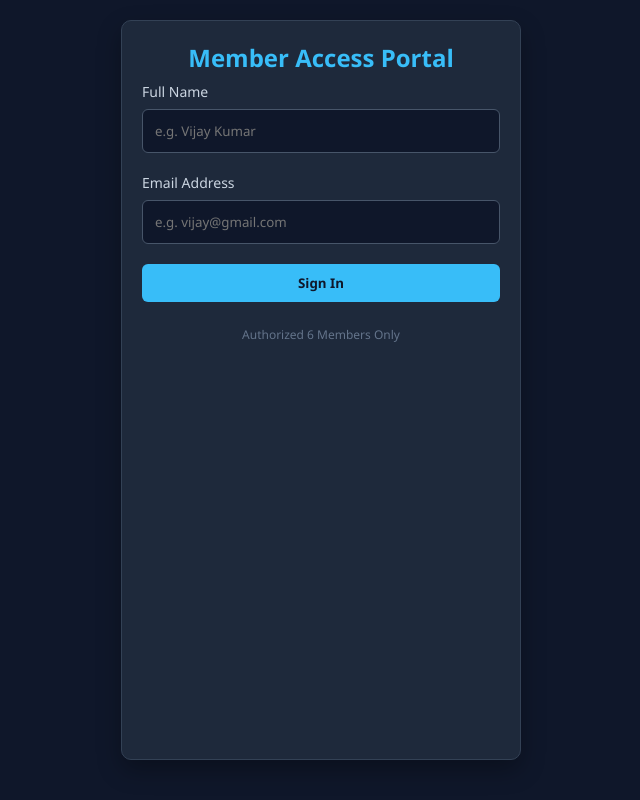
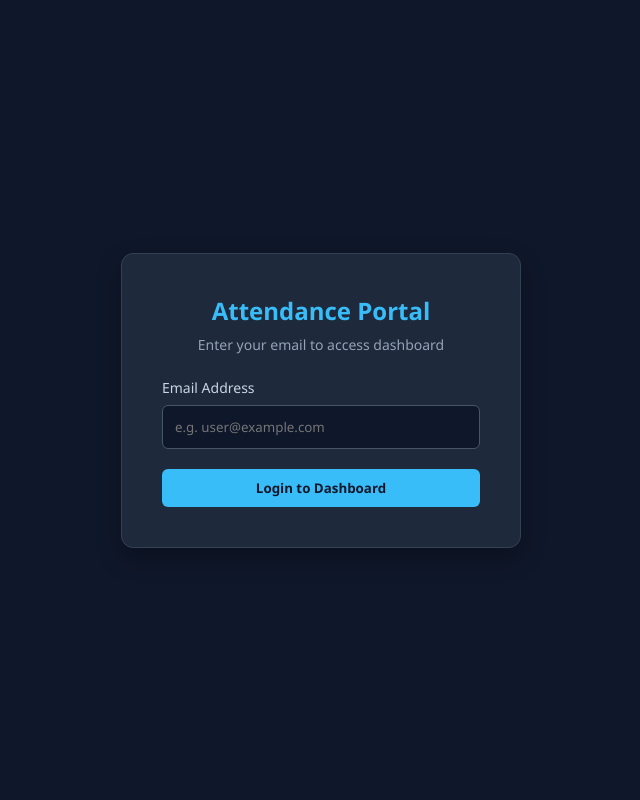
Before and after one commit to pratheeshh583225106064-byte/attendance-system, a Flask app: page / in a window 1280 px wide. Shown: the whole page, without its empty margins (319-959 px from the left). Run offline with Flask 3, Linux system fonts and the light colour scheme.

Commit message:
Update login.html

```diff
--- a/templates/login.html
+++ b/templates/login.html
@@ -1,38 +1,31 @@
 <!DOCTYPE html>
 <html lang="en">
-
 <head>
     <meta charset="UTF-8">
-    <title>Member Portal Login</title>
+    <meta name="viewport" content="width=device-width, initial-scale=1.0">
+    <title>Login - Attendance System</title>
     <link rel="stylesheet" href="{{ url_for('static', filename='style.css') }}">
 </head>
-
-<body>
-    <div class="card login-card">
-        <h2>Member Access Portal</h2>
+<body class="login-body">
+    <div class="login-card">
+        <h2>Attendance Portal</h2>
+        <p class="subtitle">Enter your email to access dashboard</p>
 
         {% with messages = get_flashed_messages() %}
-        {% if messages %}
-        <div class="alert alert-error">{{ messages[0] }}</div>
-        {% endif %}
+            {% if messages %}
+                {% for message in messages %}
+                    <div class="alert">{{ message }}</div>
+                {% endfor %}
+            {% endif %}
         {% endwith %}
 
-        <form action="/login" method="POST">
+        <form action="/" method="POST">
             <div class="form-group">
-                <label>Full Name</label>
-                <input type="text" name="name" placeholder="e.g. Vijay Kumar" required>
+                <label for="email">Email Address</label>
+                <input type="email" id="email" name="email" placeholder="e.g. user@example.com" required>
             </div>
-            <div class="form-group">
-                <label>Email Address</label>
-                <input type="email" name="email" placeholder="e.g. vijay@gmail.com" required>
-            </div>
-            <button type="submit" class="btn btn-primary">Sign In</button>
+            <button type="submit" class="btn-primary">Login to Dashboard</button>
         </form>
-
-        <div style="margin-top: 24px; text-align: center;">
-            <p style="font-size: 12px; color: #64748b;">Authorized 6 Members Only</p>
-        </div>
     </div>
 </body>
-
 </html>
```
